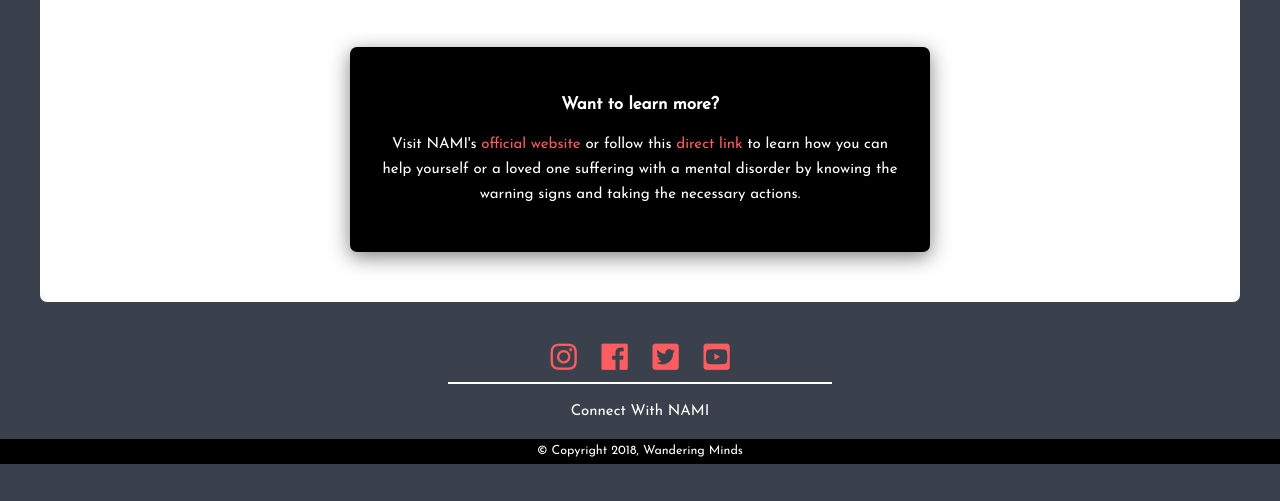
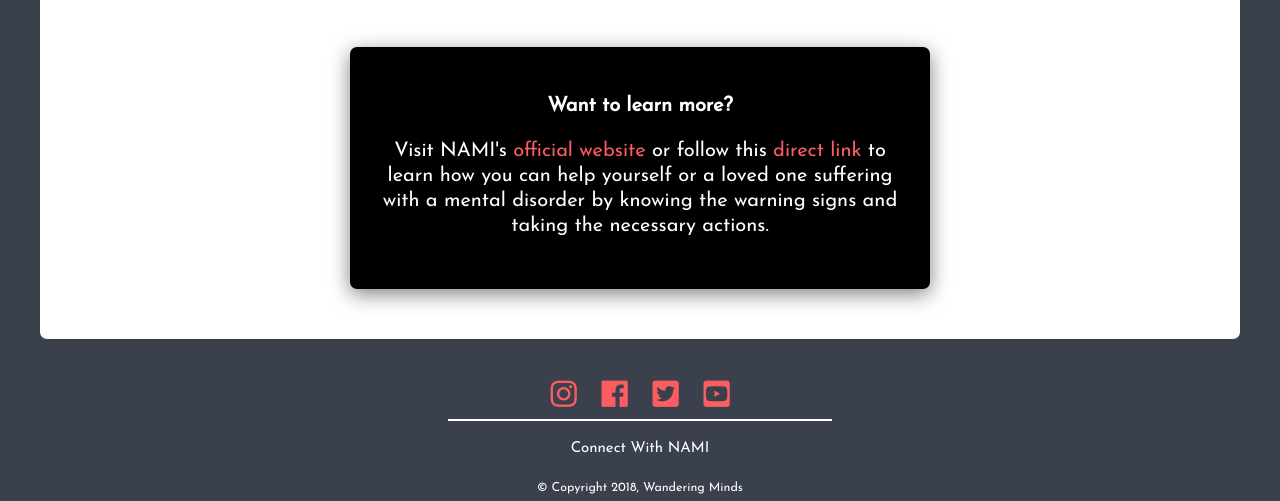
Before and after one commit to Rudytoss/wanderingmindsatl.com, a plain HTML site: page index.html in a window 1280 px wide. Shown: the part 4377-4878 px from the top of the page. Before the commit the page ends 4841 px from the top, so only its background shows below. Drawn offline with Linux system fonts and the light colour scheme.

Commit message:
Revised html

```diff
--- a/index.html
+++ b/index.html
@@ -218,8 +218,8 @@
                     </div>
                 </div>
 
-                <div class="info wrapper">
-                    <h2> Want to learn more?</h2>
+                <div class="info wrapper" style="font-size: 20px;">
+                    <h2 style="font-size: 20px;"> Want to learn more?</h2>
                     <p>
                         Visit NAMI's
                         <span>
@@ -282,7 +282,7 @@
 
         </div>
     </center>
-    <footer style="background-color: #000; color: #fff">
+    <footer style="background-color: inherit; color: #fff">
         <small>&copy; Copyright 2018, Wandering Minds</small>
     </footer>
 
```
